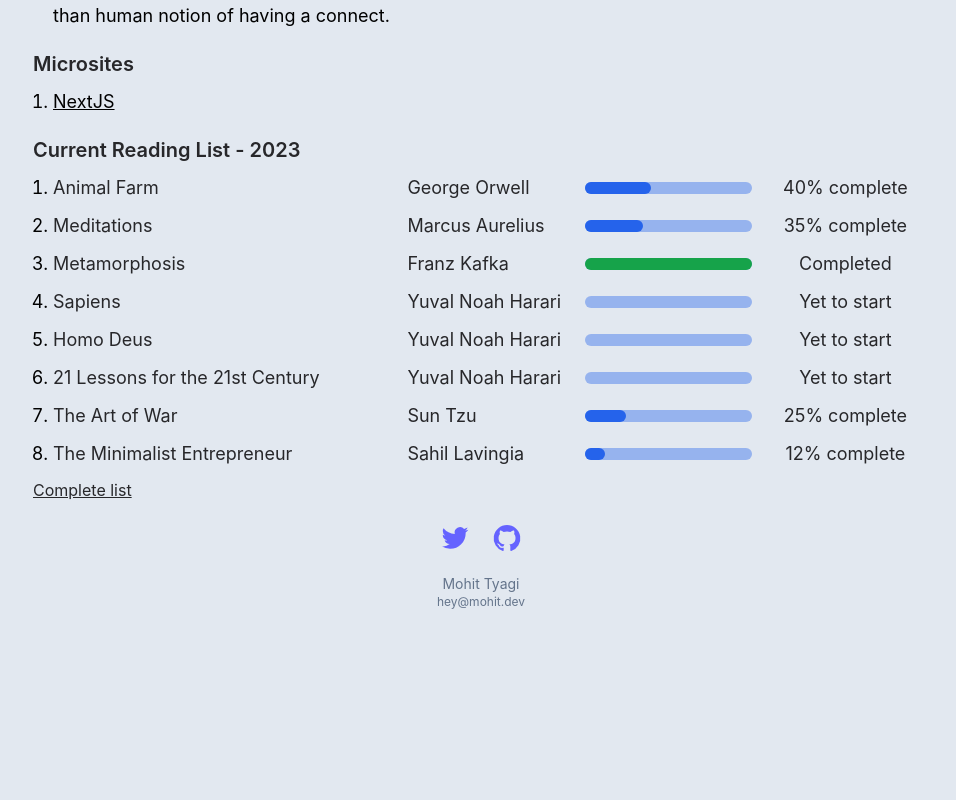
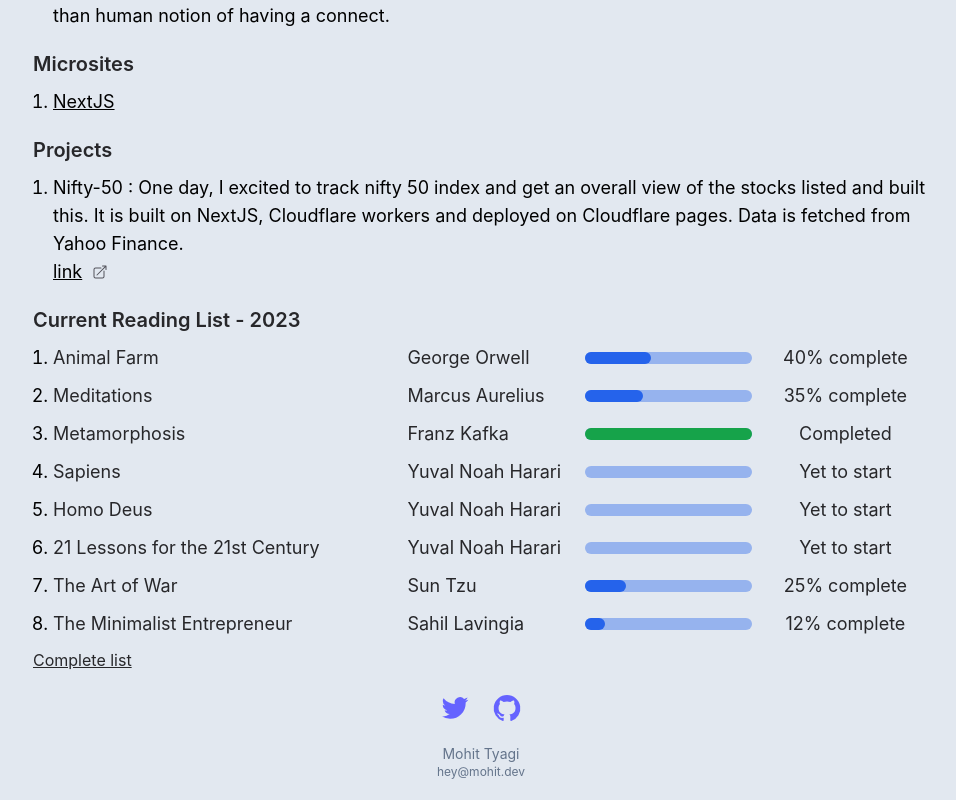
Before and after one commit to codeoholic/mohit.dev-next, a Next.js app: page / in a window 1280 px wide. Shown: the part 762-1562 px from the top of the page, without its empty margins (159-1115 px from the left). Before the commit the page ends 1392 px from the top, so only its background shows below. Built offline with nearby package versions, Linux system fonts and the light colour scheme.

Commit message:
feat: projects section

```diff
--- a/pages/index.js
+++ b/pages/index.js
@@ -1,3 +1,4 @@
+import { ArrowTopRightOnSquareIcon } from "@heroicons/react/24/solid"
 import Link from "next/link"
 import Footer from "../components/footer"
 import Header from "../components/header"
@@ -64,6 +65,18 @@
 							</Link>
 						</ol>
 					</div>
+					<div className="mt-5">
+						<h1 className="font-semibold text-zinc-800 text-xl dark:text-zinc-300">Projects</h1>
+						<ol className="list-decimal pl-5 mt-2.5 text-lg  dark:text-zinc-300">
+							<li className="w-fit">
+								<p className="">Nifty-50 : One day, I excited to track nifty 50 index and get an overall view of the stocks listed and built this. It is built on NextJS, Cloudflare workers and deployed on Cloudflare pages. Data is fetched from Yahoo Finance.</p>
+								<Link href="https://nifty50.mohit.dev/" target="_blank" className="flex items-center gap-2.5 w-fit">
+									<div className="underline">link</div>
+									<ArrowTopRightOnSquareIcon className="w-4 h-4 text-zinc-600"/>
+								</Link>
+							</li>
+						</ol>
+					</div>
 					<ReadingList />
 				</div>
 				<Footer/>
```
